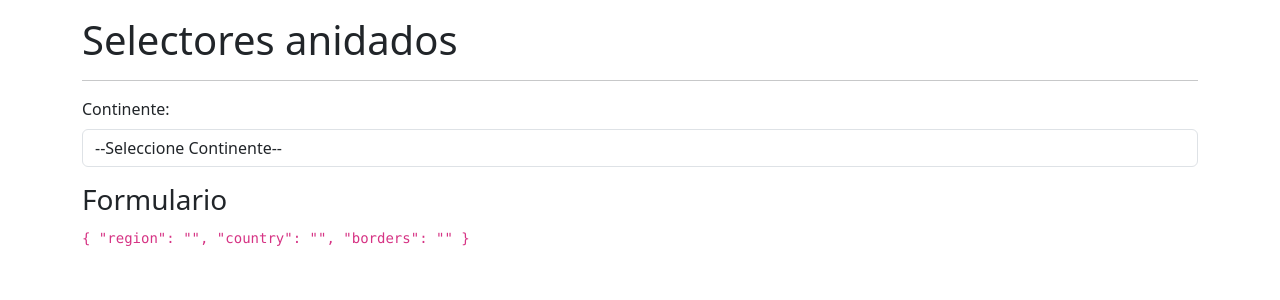
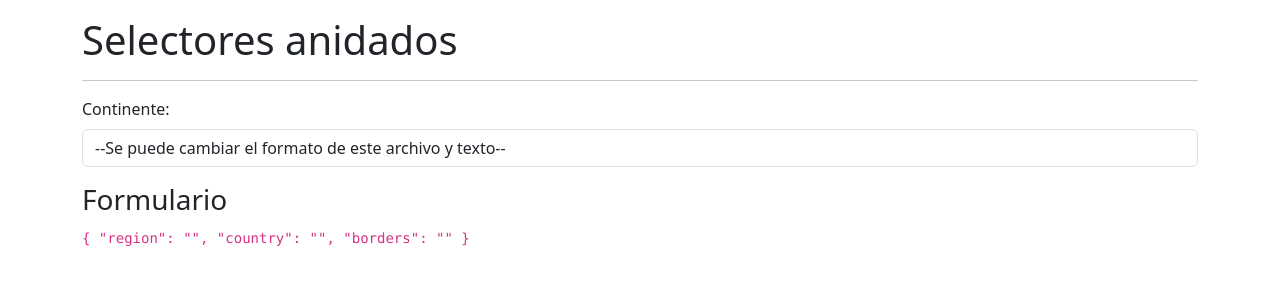
Before and after one commit to sergioeddy1/selectores, an Angular app: page /selector/selector in a window 1280 px wide. Shown: the top 300 px of the page. Built offline with nearby package versions, Linux system fonts and the light colour scheme.

Commit message:
Segundo commit para revisar la replicación de cambios

```diff
--- a/src/app/countries/pages/selector-page/selector-page.component.html
+++ b/src/app/countries/pages/selector-page/selector-page.component.html
@@ -7,7 +7,7 @@
         <div class="col">
            <label class="form-label">Continente: </label>
            <select class="form-control">
-            <option value="">--Seleccione Continente--</option>
+            <option value="">--Se puede cambiar el formato de este archivo y texto--</option>
            </select>
         </div>
     </div>
```
